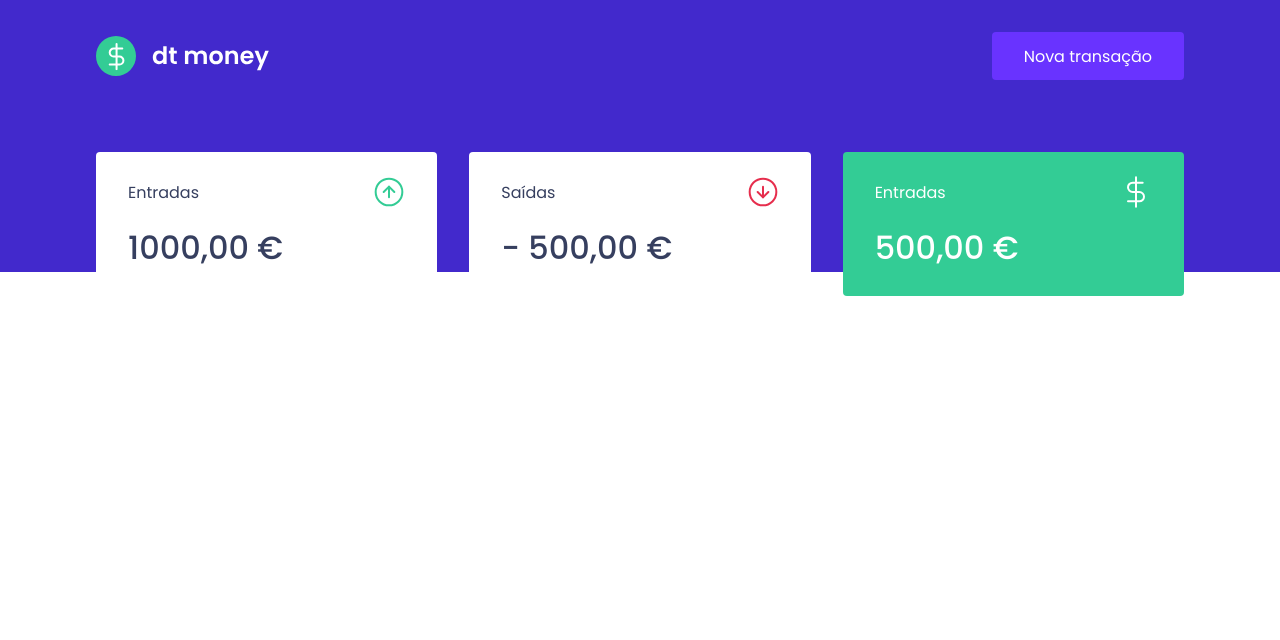
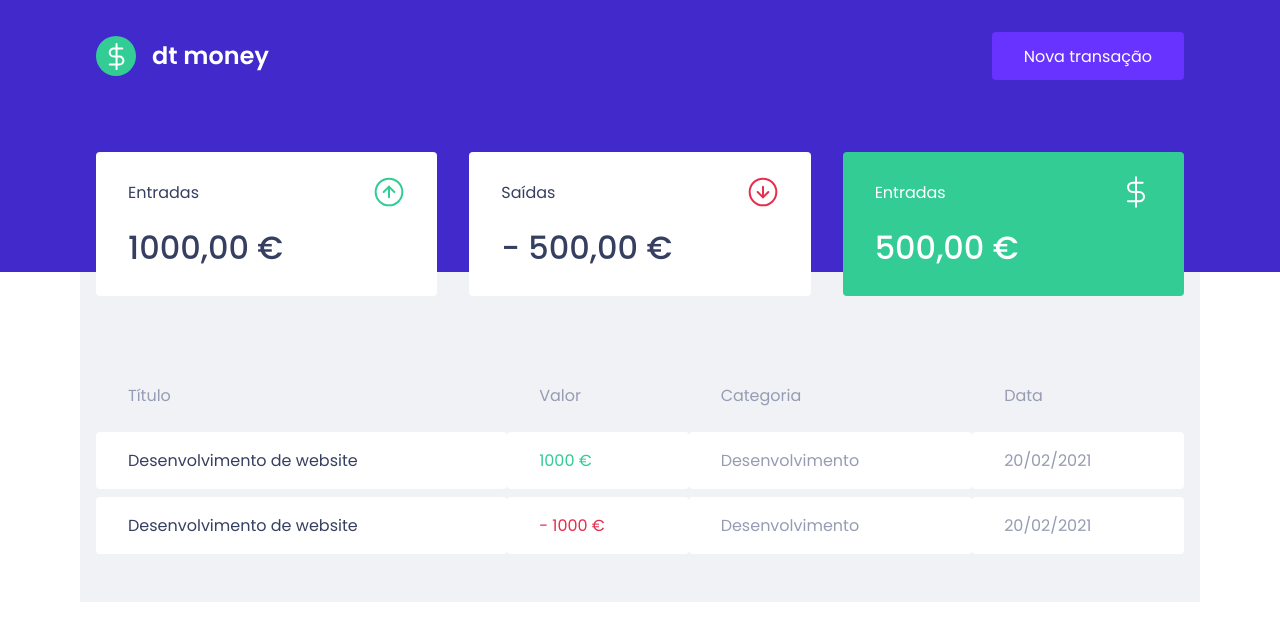
Before and after one commit to adbrum/dtmoney, a React (Create React App) app: page / in a window 1280 px wide. Shown: the top 640 px of the page. Built offline with nearby package versions, Linux system fonts and the light colour scheme.

Commit message:
added Componen: TransactionsTable

```diff
--- a/src/components/Dashboard/index.tsx
+++ b/src/components/Dashboard/index.tsx
@@ -1,10 +1,12 @@
 import { Summary } from "../Summary";
+import { TransactionTable } from "../TransactionTable";
 import { Container } from "./styles";
 
 export function Dashboard() {
   return (
     <Container>
       <Summary />
+      <TransactionTable />
     </Container>
   );
 }
--- a/src/components/Dashboard/styles.ts
+++ b/src/components/Dashboard/styles.ts
@@ -4,4 +4,6 @@
   max-width: 1120px;
   margin: 0 auto;
   padding: 2.5rem 1rem;
+  background-color: var(--background);
+  color: var(--text-box);
 `;
--- /dev/null
+++ b/src/components/TransactionTable/index.tsx
@@ -0,0 +1,33 @@
+import React from "react";
+import { Container } from "./styles";
+
+export function TransactionTable() {
+  return (
+    <Container>
+      <table>
+        <thead>
+          <tr>
+            <th>Título</th>
+            <th>Valor</th>
+            <th>Categoria</th>
+            <th>Data</th>
+          </tr>
+        </thead>
+        <tbody>
+          <tr>
+            <td>Desenvolvimento de website</td>
+            <td className="deposit">1000 €</td>
+            <td>Desenvolvimento</td>
+            <td>20/02/2021</td>
+          </tr>
+          <tr>
+            <td>Desenvolvimento de website</td>
+            <td className="withdraw">- 1000 €</td>
+            <td>Desenvolvimento</td>
+            <td>20/02/2021</td>
+          </tr>
+        </tbody>
+      </table>
+    </Container>
+  );
+}
--- /dev/null
+++ b/src/components/TransactionTable/styles.ts
@@ -0,0 +1,38 @@
+import styled from "styled-components";
+
+export const Container = styled.div`
+  margin-top: 4rem;
+
+  table {
+    width: 100%;
+    border-spacing: 0 0.5rem;
+
+    th {
+      color: var(--text-body);
+      font-weight: 400;
+      padding: 1rem 2rem;
+      text-align: left;
+      line-height: 1.5rem;
+    }
+
+    td {
+      padding: 1rem 2rem;
+      border: 0;
+      background: var(--shape);
+      color: var(--text-body);
+      border-radius: 0.25rem;
+
+      &:first-child {
+        color: var(--text-title);
+      }
+
+      &.deposit {
+        color: var(--green);
+      }
+
+      &.withdraw {
+        color: var(--red);
+      }
+    }
+  }
+`;
```
